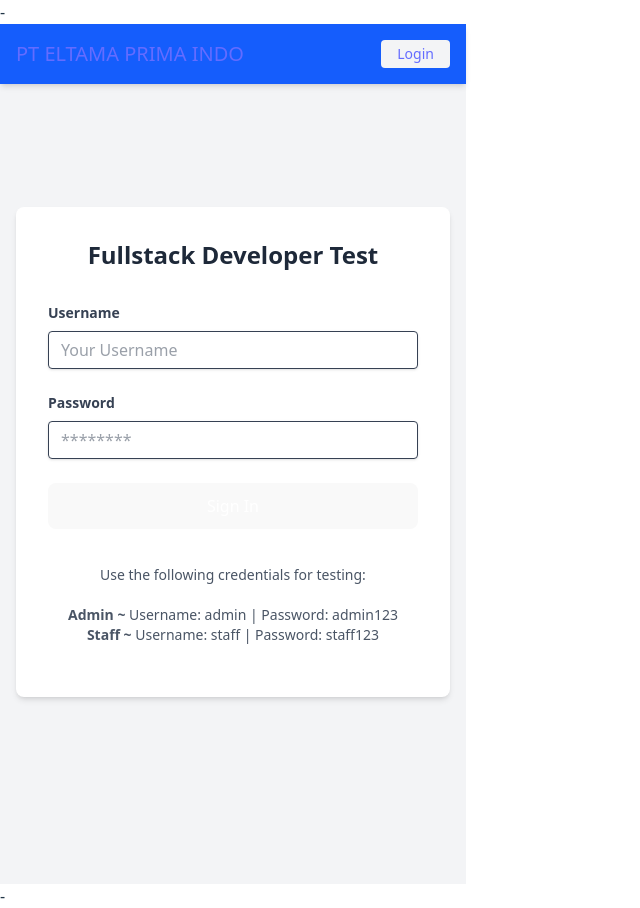
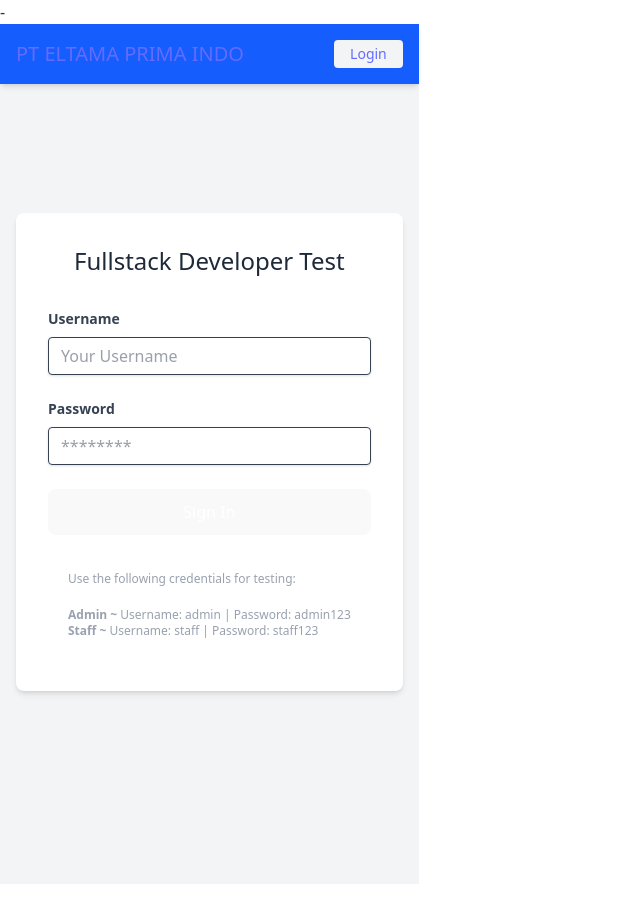
Before and after one commit to Delos-343/PT-Eltama-Prima-Indo, a React (Vite) app: page /login in a window 1280 px wide. Shown: the whole page, without its empty margins (0-640 px from the left). After the commit the page ends 884 px from the top, so only its background shows below. Built offline with nearby package versions, Linux system fonts and the light colour scheme; no server answers.

Commit message:
Aesthetical changes

```diff
--- a/src/App.jsx
+++ b/src/App.jsx
@@ -25,7 +25,7 @@ function App() {
           </div>
         </div>
         <ToastContainer position="bottom-right" />
--     </>
+      </>
     </AuthProvider>
   );
 }
--- a/src/components/Login.jsx
+++ b/src/components/Login.jsx
@@ -42,7 +42,7 @@ const Login = () => {
   return (
     <div className="flex justify-center items-center h-screen -mt-16">
       <div className="w-full max-w-md bg-white rounded-lg shadow-md p-8">
-        <h2 className="text-2xl font-bold text-center text-gray-800 mb-8">
+        <h2 className="text-2xl font-extralight text-center text-gray-800 mb-8">
           Fullstack Developer Test
         </h2>
         <form onSubmit={handleSubmit}>
@@ -92,7 +92,7 @@ const Login = () => {
               )}
             </button>
           </div>
-          <div className="mt-4 p-5 text-gray-600 text-sm text-center">
+          <div className="mt-4 p-5 text-gray-400 text-xs text-justify">
             <p className="mb-5">Use the following credentials for testing:</p>
             <p><strong> Admin ~ </strong> Username: admin | Password: admin123</p>
             <p><strong> Staff ~ </strong> Username: staff | Password: staff123</p>
```
